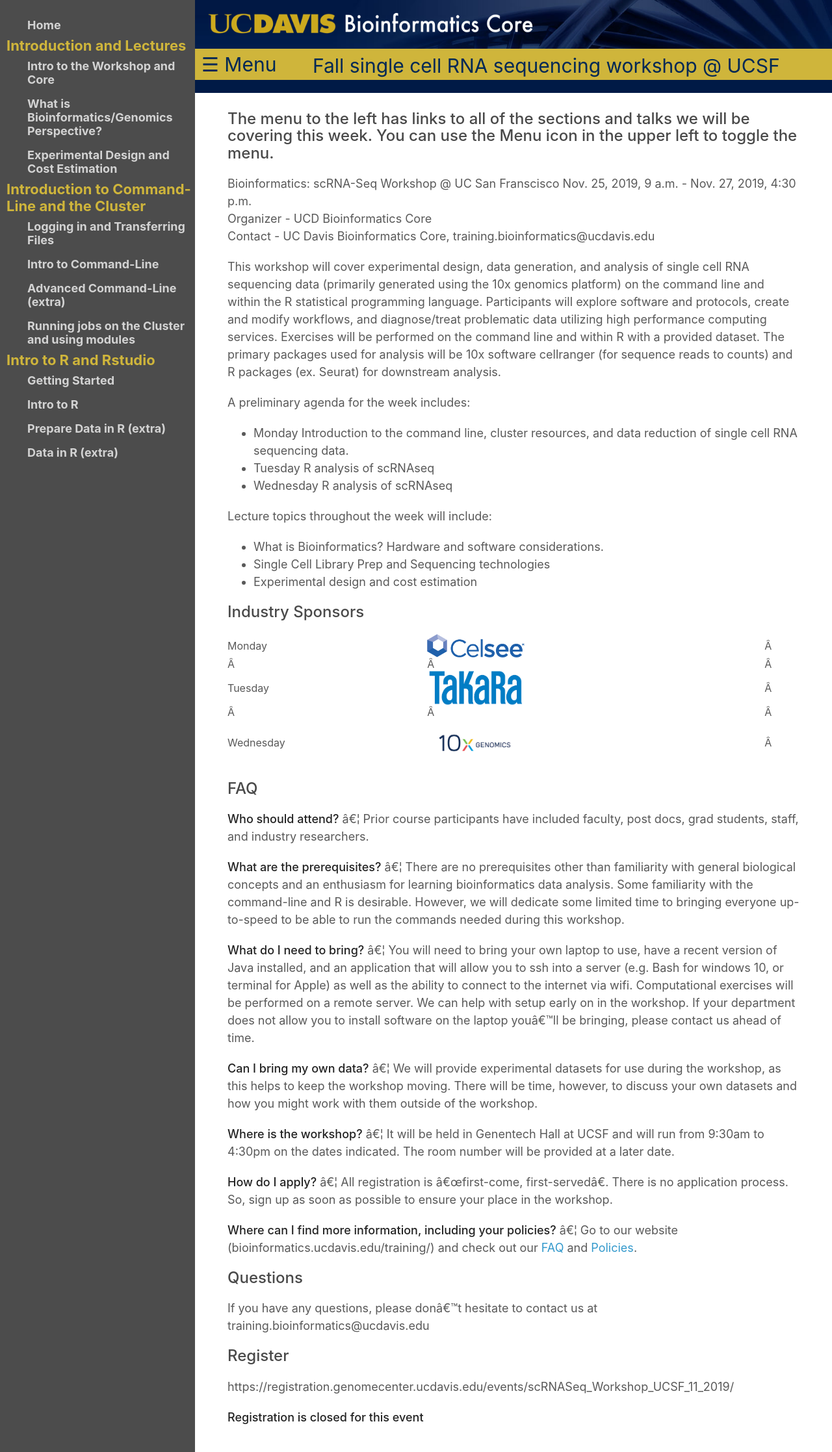
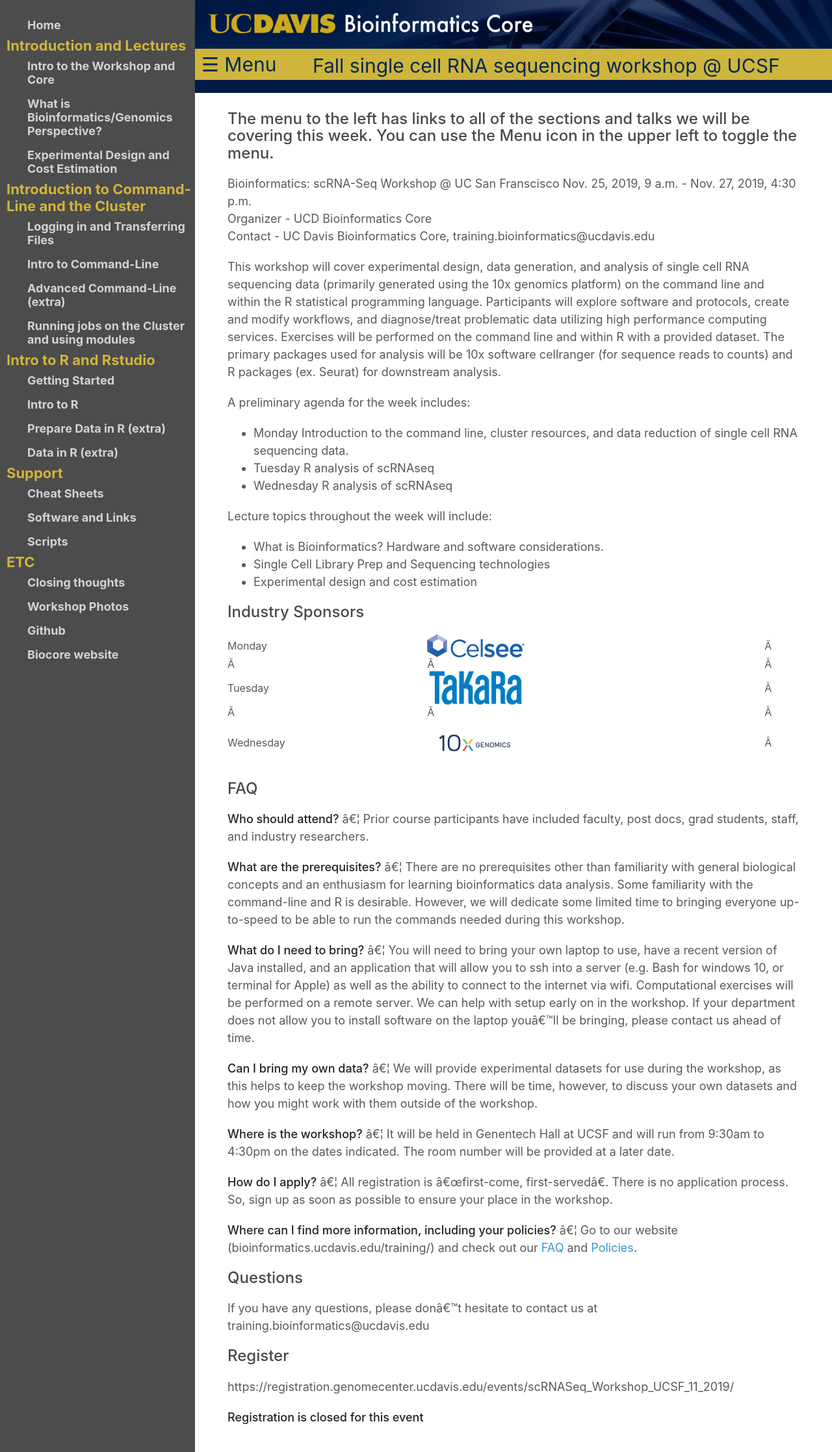
Before and after one commit to ucdavis-bioinformatics-training/2019-Fall-single-cell-RNA-sequencing-Workshop-UCSF, a Jekyll site: the page built from index.md, in a window 1280 px wide. Shown: the whole page at 65% size. Built offline with Jekyll 4.4.1, drawn with Linux system fonts in a browser that asks for light colours; our own code applies the rules of GitHub Pages for plain Markdown files.

Commit message:
update config add end matter

```diff
--- a/_config.yml
+++ b/_config.yml
@@ -33,3 +33,21 @@
     url: intro2R/data_in_R_prepare_fixed
   - title: Data in R (extra)
     url: intro2R/data_in_R_fixed
+
+  - heading: Support
+  - title: Cheat Sheets
+    url: cheatSheetIndex
+  - title: Software and Links
+    url: software
+  - title: Scripts
+    url: script_links
+
+  - heading: ETC
+  - title: Closing thoughts
+    url: closing
+  - title: Workshop Photos
+    url: photos/photos
+  - title: Github
+    url: https://github.com/ucdavis-bioinformatics-training/2019-Fall-single-cell-RNA-sequencing-Workshop-UCSF
+  - title: Biocore website
+    url: http://bioinformatics.ucdavis.edu
```
